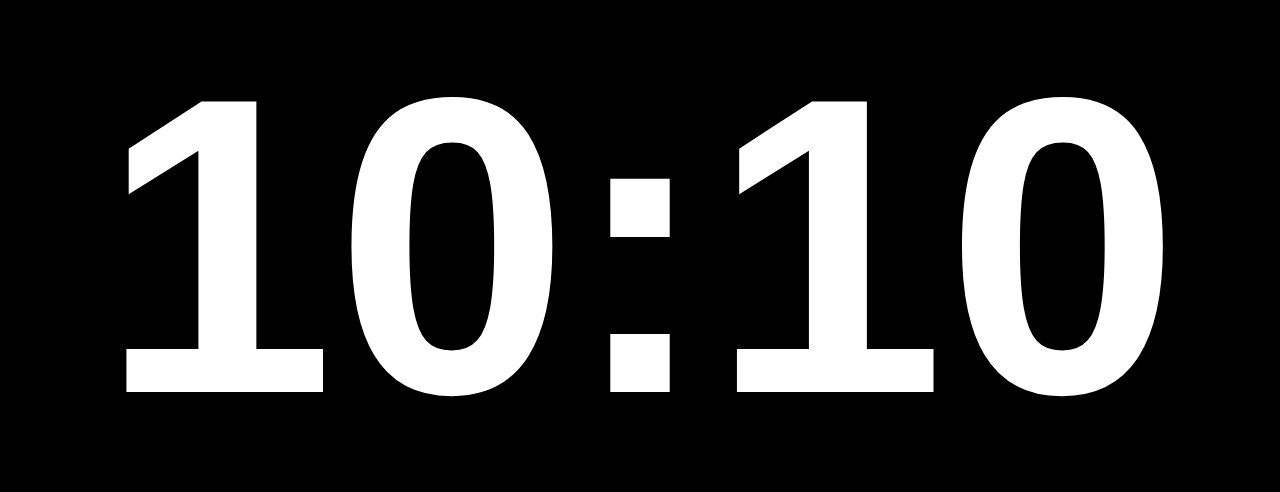
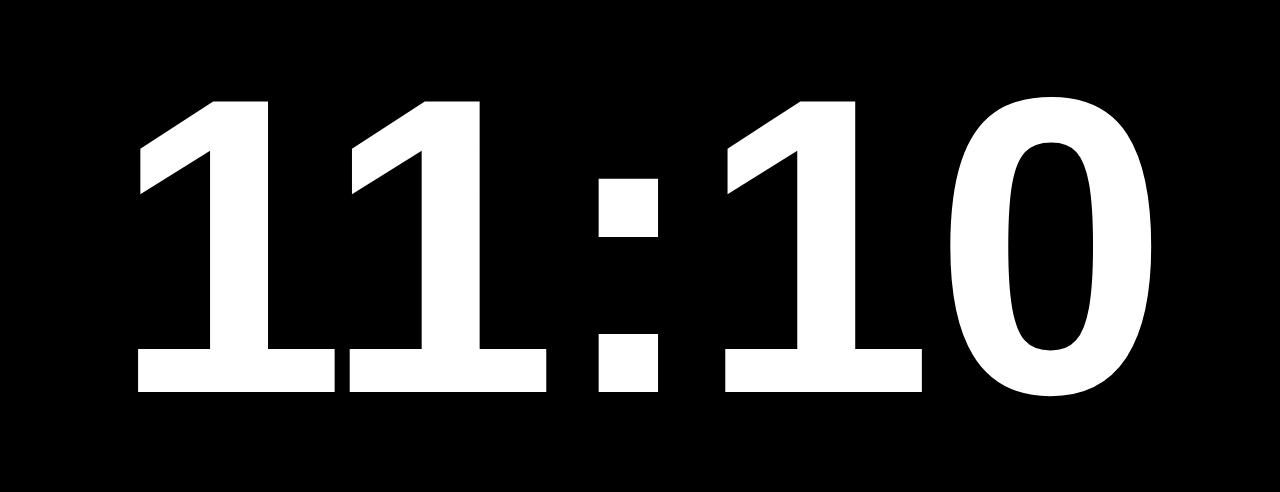
Before and after one commit to SaH-Sage/SaH, a plain HTML site: page index.html in a window 1280 px wide. Shown: the part 154-646 px from the top of the page. Drawn offline with Linux system fonts and the light colour scheme.

Commit message:
Update index.html

```diff
--- a/index.html
+++ b/index.html
@@ -7,7 +7,7 @@
 </head>
 <body>
     <main>
-        <h1>10:10</h1>
+        <h1>11:10</h1>
     </main>
 </body>
 </body>
```
